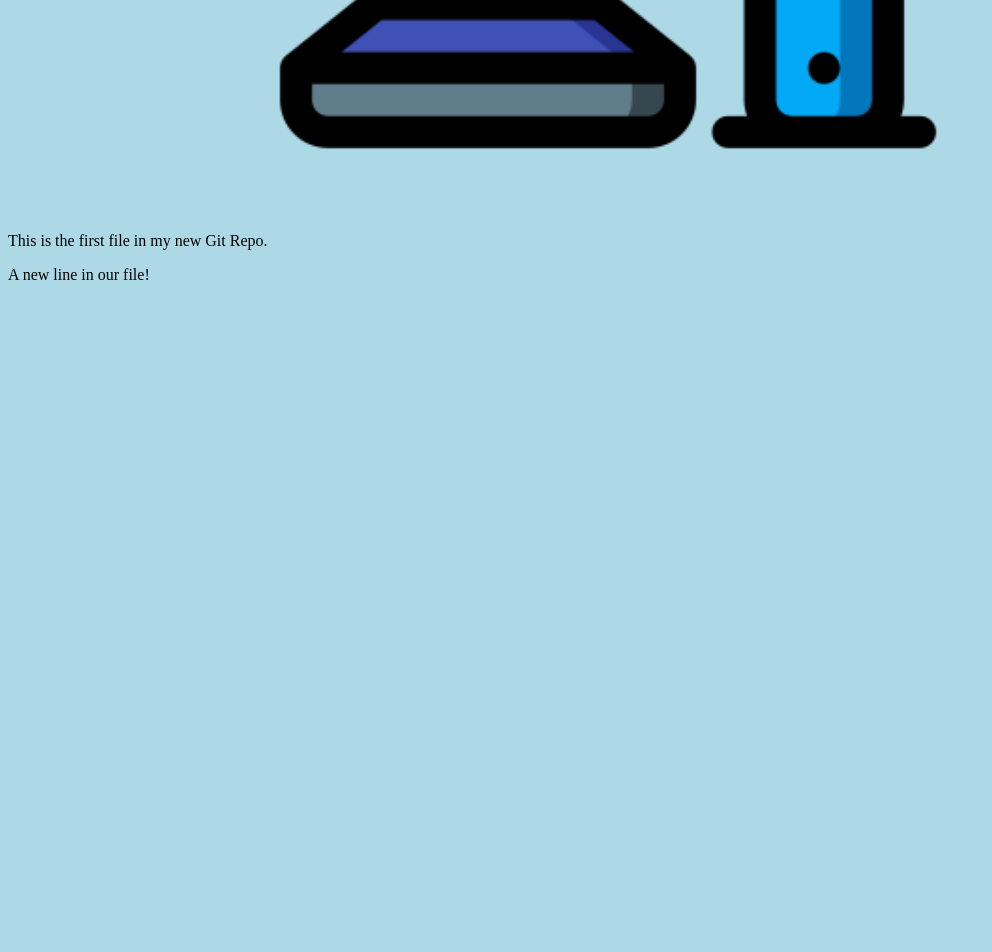
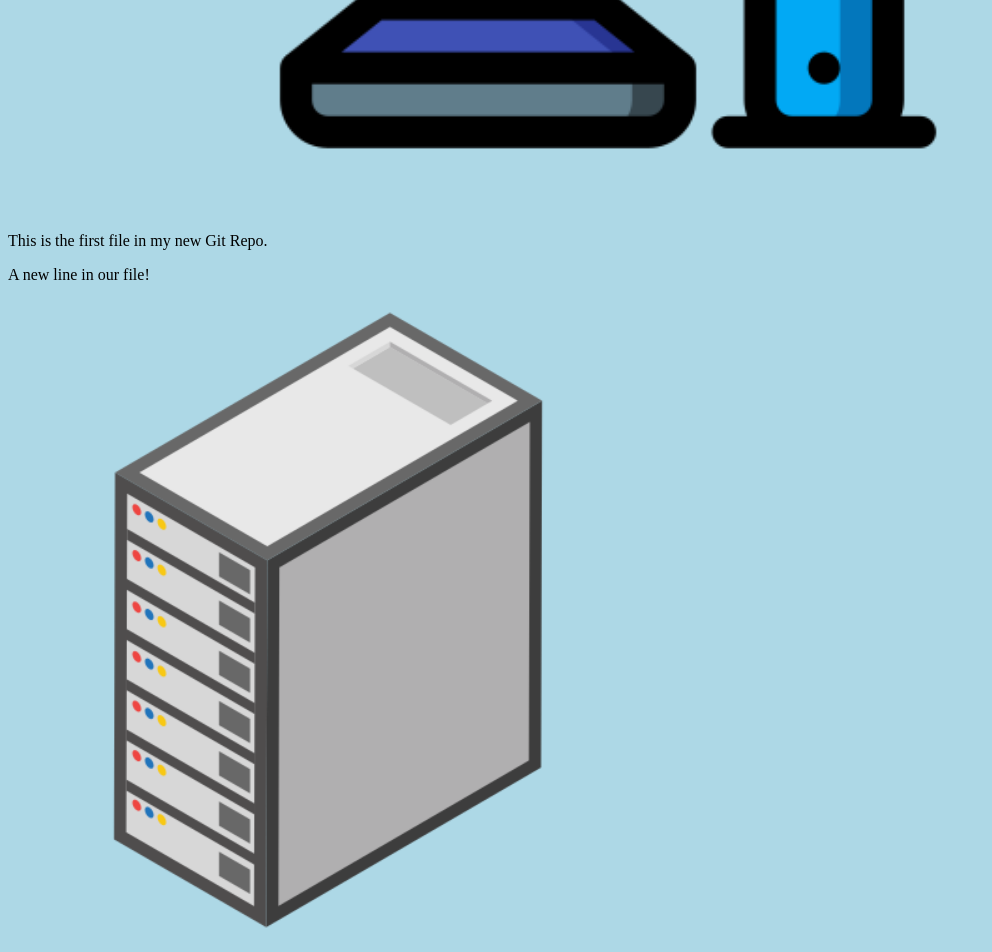
Before and after one commit to ssajid23/hello-world, a plain HTML site: page index.html in a window 1280 px wide. Shown: the part 828-1780 px from the top of the page, without its empty margins (0-992 px from the left). Before the commit the page ends 1128 px from the top, so only its background shows below. Drawn offline with Linux system fonts and the light colour scheme.

Commit message:
addede new image

```diff
--- a/index.html
+++ b/index.html
@@ -11,6 +11,7 @@
 style="width:100%;max-width:960px"></div>
 <p>This is the first file in my new Git Repo.</p>
 <p>A new line in our file!</p>
+<div><img src="data-server.png" alt="Hello Git" style="width:100%;max-width:640px"></div>
 
 </body>
 </html>
```
Also changed, not shown: data-server.png (added).
